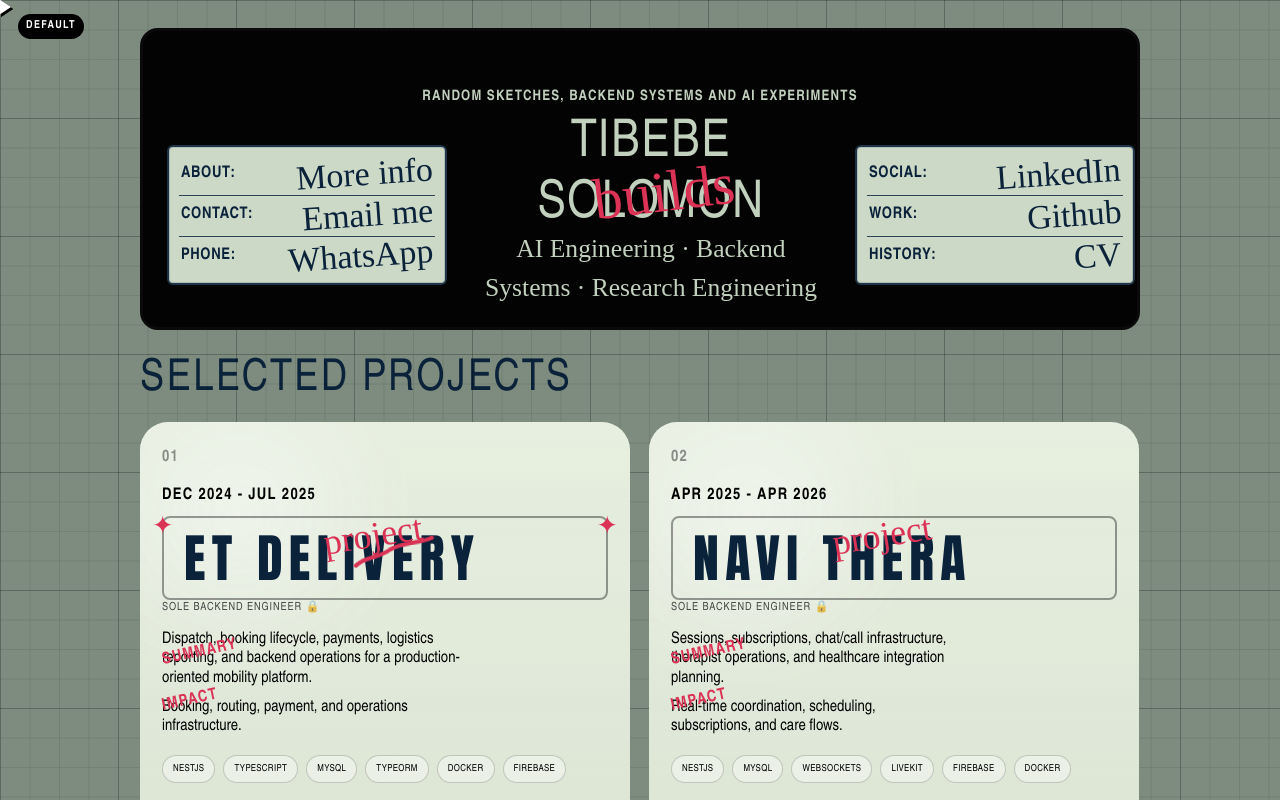
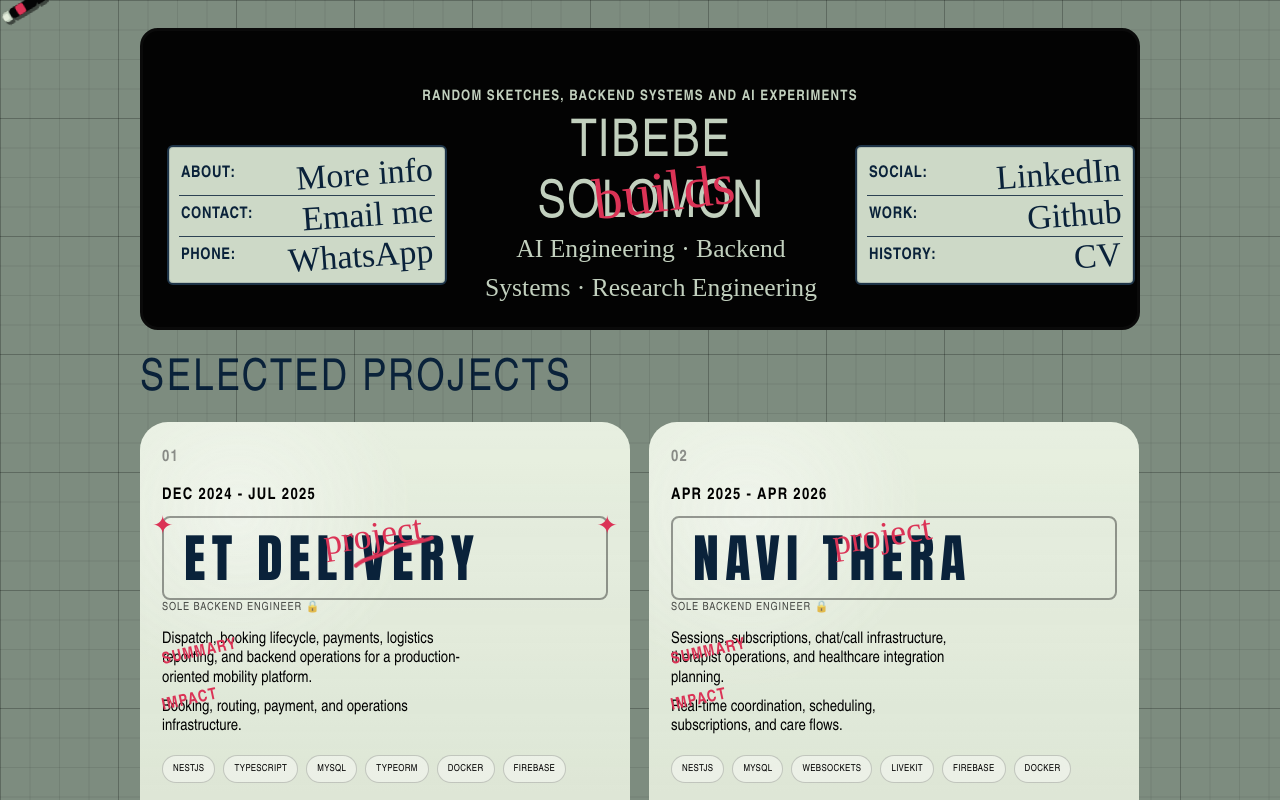
Before and after one commit to Tibex88/portfolio-site, a Vue app: page / in a window 1280 px wide. Both pictures are taken after a click on the element 385 px from the left and 652 px from the top of the page. Shown: the top 800 px of the page. Built offline with nearby package versions, Linux system fonts and the light colour scheme.

Commit message:
feat: add marker and eraser cursor states

```diff
--- a/src/components/AboutOverlay.vue
+++ b/src/components/AboutOverlay.vue
@@ -13,7 +13,14 @@ const { aboutContent, activeOverlay } = storeToRefs(store)
     @click.self="store.closeOverlay()"
   >
     <div class="about-overlay__panel">
-      <button class="about-overlay__close interactive-target" type="button" @click="store.closeOverlay()">
+      <button
+        class="about-overlay__close interactive-target"
+        type="button"
+        data-cursor-mode="open"
+        @mouseenter="store.setCursorMode('open')"
+        @mouseleave="store.setCursorMode('default')"
+        @click="store.closeOverlay()"
+      >
         {{ aboutContent.title }}
       </button>
       <div class="about-overlay__body">
--- a/src/components/CustomCursor.vue
+++ b/src/components/CustomCursor.vue
@@ -1,6 +1,6 @@
 <script setup lang="ts">
 import { storeToRefs } from 'pinia'
-import { onBeforeUnmount, onMounted, ref } from 'vue'
+import { computed, onBeforeUnmount, onMounted, ref } from 'vue'
 import { usePortfolioStore } from '@/stores/portfolio'
 
 const store = usePortfolioStore()
@@ -9,6 +9,10 @@ const { activeCursorMode } = storeToRefs(store)
 const x = ref(0)
 const y = ref(0)
 const visible = ref(false)
+
+const cursorTool = computed(() =>
+  activeCursorMode.value === 'default' ? 'marker' : 'eraser',
+)
 
 function onMove(event: PointerEvent) {
   x.value = event.clientX
@@ -34,10 +38,36 @@ onBeforeUnmount(() => {
 <template>
   <div
     class="custom-cursor"
-    :class="[`is-${activeCursorMode}`, { 'is-visible': visible }]"
+    :class="[`is-${activeCursorMode}`, `is-${cursorTool}`, { 'is-visible': visible }]"
     :style="{ transform: `translate3d(${x}px, ${y}px, 0)` }"
   >
-    <span class="custom-cursor__arrow" />
-    <span class="custom-cursor__chip">{{ activeCursorMode }}</span>
+    <svg
+      class="custom-cursor__tool custom-cursor__tool--marker"
+      viewBox="0 0 84 84"
+      aria-hidden="true"
+    >
+      <g transform="translate(8 10) rotate(-19 30 22)">
+        <rect x="16" y="16" width="40" height="14" rx="6" fill="#050505" />
+        <rect x="26" y="16" width="12" height="14" rx="3" fill="var(--accent)" />
+        <path d="M56 16h9.5l5.5 7-5.5 7H56z" fill="#050505" />
+        <path d="M67.5 16l5.5 7-5.5 7-4.6-7z" fill="var(--paper)" />
+        <path d="M11 16h5v14h-5.5c-3.2 0-5.5-2.3-5.5-5.5V21.5c0-3.2 2.3-5.5 5.5-5.5Z" fill="var(--reference-light)" />
+        <path d="M8 19h5.5v8H8c-1.66 0-3-1.34-3-3v-2c0-1.66 1.34-3 3-3Z" fill="var(--paper)" />
+        <path d="M70 23h7.5" stroke="#050505" stroke-width="2.4" stroke-linecap="round" />
+      </g>
+    </svg>
+    <svg
+      class="custom-cursor__tool custom-cursor__tool--eraser"
+      viewBox="0 0 84 84"
+      aria-hidden="true"
+    >
+      <g transform="translate(12 12) rotate(24 24 20)">
+        <path d="M8 14.5c0-3.59 2.91-6.5 6.5-6.5H43c3.59 0 6.5 2.91 6.5 6.5v14c0 3.59-2.91 6.5-6.5 6.5H14.5c-3.59 0-6.5-2.91-6.5-6.5z" fill="#050505" />
+        <path d="M11 12h31c2.76 0 5 2.24 5 5v9c0 2.76-2.24 5-5 5H11z" fill="var(--paper)" />
+        <path d="M31 12h11c2.76 0 5 2.24 5 5v9c0 2.76-2.24 5-5 5H31z" fill="var(--accent)" />
+        <path d="M11 30h18.5" stroke="#050505" stroke-width="2.2" stroke-linecap="round" />
+        <path d="M45 10.5l6-6 5.5 5.5-6 6Z" fill="#050505" />
+      </g>
+    </svg>
   </div>
 </template>
--- a/src/styles/base.css
+++ b/src/styles/base.css
@@ -675,43 +675,44 @@ h2 {
   opacity: 1;
 }
 
-.custom-cursor__arrow {
+.custom-cursor__tool {
   position: absolute;
-  top: -1px;
-  left: -1px;
-  width: 0;
-  height: 0;
-  border-left: 12px solid #fff;
-  border-top: 8px solid transparent;
-  border-bottom: 8px solid transparent;
-  filter: drop-shadow(0 0 0 #000) drop-shadow(2px 2px 0 #000);
+  top: -12px;
+  left: -10px;
+  width: 62px;
+  height: 62px;
+  opacity: 0;
+  transform-origin: 16px 18px;
+  transition:
+    opacity 140ms ease,
+    transform 180ms ease,
+    filter 180ms ease;
+  filter: drop-shadow(0 0 0 #050505) drop-shadow(2px 3px 0 rgba(0, 0, 0, 0.5));
 }
 
-.custom-cursor__chip {
-  position: absolute;
-  top: 14px;
-  left: 18px;
-  padding: 4px 8px;
-  border-radius: 999px;
-  background: #000;
-  color: #fff;
-  font-family: "Arial Narrow", Arial, Helvetica, sans-serif;
-  font-size: 11px;
-  font-weight: 700;
-  letter-spacing: 0.12em;
-  text-transform: uppercase;
+.custom-cursor.is-marker .custom-cursor__tool--marker,
+.custom-cursor.is-eraser .custom-cursor__tool--eraser {
+  opacity: 1;
 }
 
-.custom-cursor.is-inspect .custom-cursor__arrow {
-  transform: scale(1.08) rotate(-8deg);
+.custom-cursor.is-marker .custom-cursor__tool--marker {
+  transform: rotate(-12deg) scale(1);
 }
 
-.custom-cursor.is-open .custom-cursor__arrow {
-  transform: scale(0.96) rotate(12deg);
+.custom-cursor.is-eraser .custom-cursor__tool--eraser {
+  transform: rotate(18deg) scale(1);
 }
 
-.custom-cursor.is-drag .custom-cursor__arrow {
-  transform: scale(1.18);
+.custom-cursor.is-inspect .custom-cursor__tool {
+  transform: rotate(8deg) scale(1.02);
+}
+
+.custom-cursor.is-open .custom-cursor__tool {
+  transform: rotate(22deg) scale(0.98);
+}
+
+.custom-cursor.is-drag .custom-cursor__tool {
+  transform: rotate(-4deg) scale(1.08);
 }
 
 .portfolio-footer {
```
